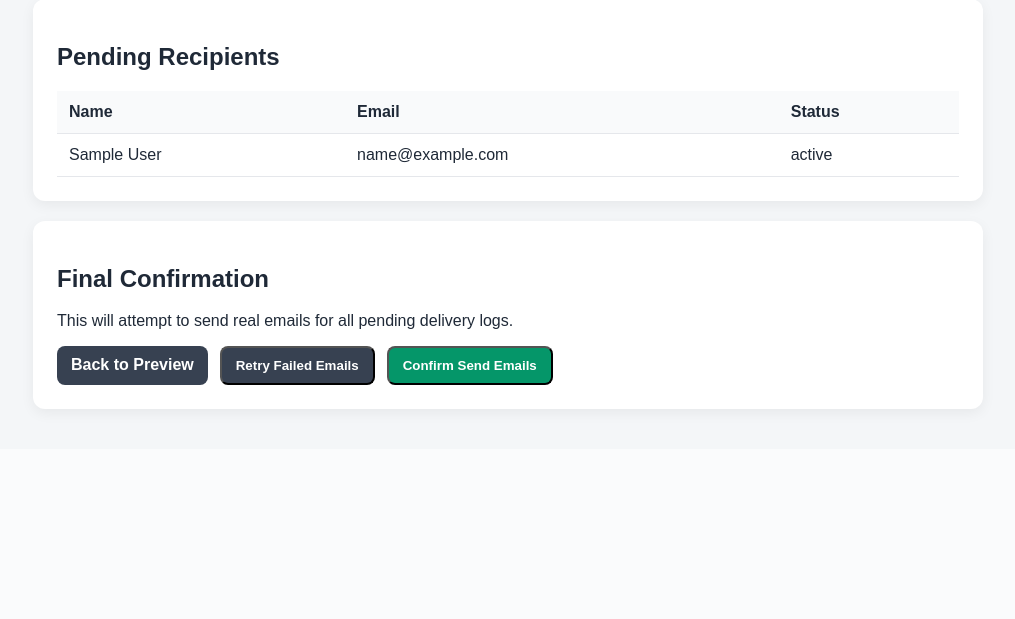
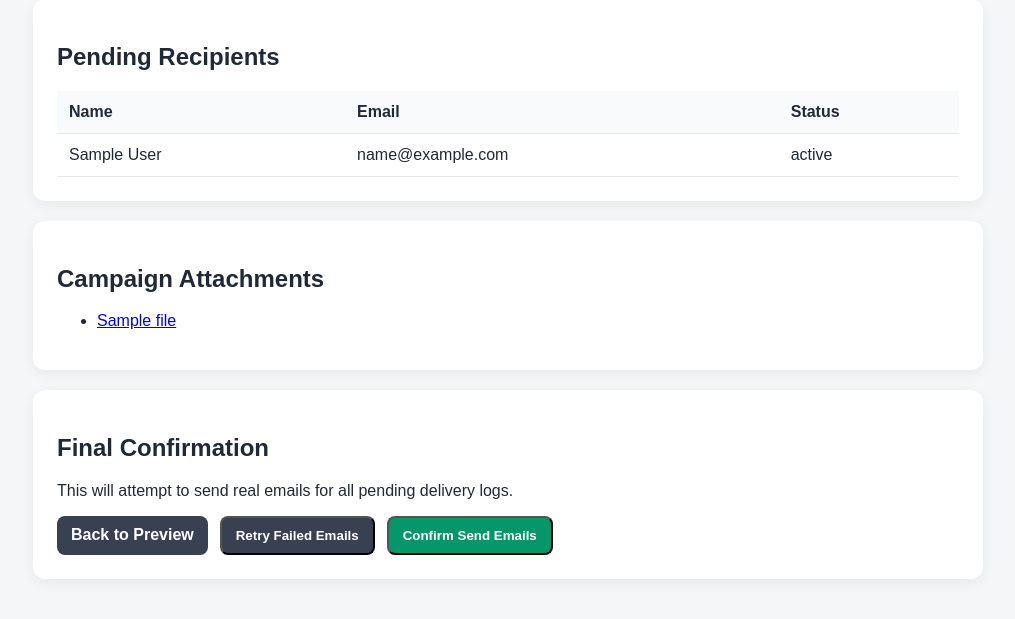
Before and after one commit to ai-lwcc/newsletter-agent, a Django app: template core/templates/core/campaign_confirm_send.html in a window 1280 px wide. Shown: the part 509-1128 px from the top of the page, without its empty margins (132-1147 px from the left). Before the commit the page ends 923 px from the top, so only its background shows below. Run offline with Django 5.2, Linux system fonts and the light colour scheme; the template is opened without the code that fills it: most values are stand-ins (such as "Sample title", 1, 10 or a date in 2020); data that the repository does not hold is empty; parts of the project's set-up code (start-up, migrations or seed data) failed here and were passed over.

Commit message:
show attachments on confirm send page

```diff
--- a/core/templates/core/campaign_confirm_send.html
+++ b/core/templates/core/campaign_confirm_send.html
@@ -67,6 +67,30 @@
     </div>
 
     <div class="card">
+        <h2>Campaign Attachments</h2>
+
+        {% if campaign.attachments.all %}
+            <ul>
+                {% for attachment in campaign.attachments.all %}
+                    <li>
+                        <a href="{{ attachment.file.url }}">
+                            {{ attachment.file.name }}
+                        </a>
+                    </li>
+                {% endfor %}
+            </ul>
+        {% elif campaign.primary_attachment %}
+            <p>
+                <a href="{{ campaign.primary_attachment.url }}">
+                    Download Attached File
+                </a>
+            </p>
+        {% else %}
+            <p>No attachments added.</p>
+        {% endif %}
+    </div>
+
+    <div class="card">
         <h2>Final Confirmation</h2>
 
         <p>
```
